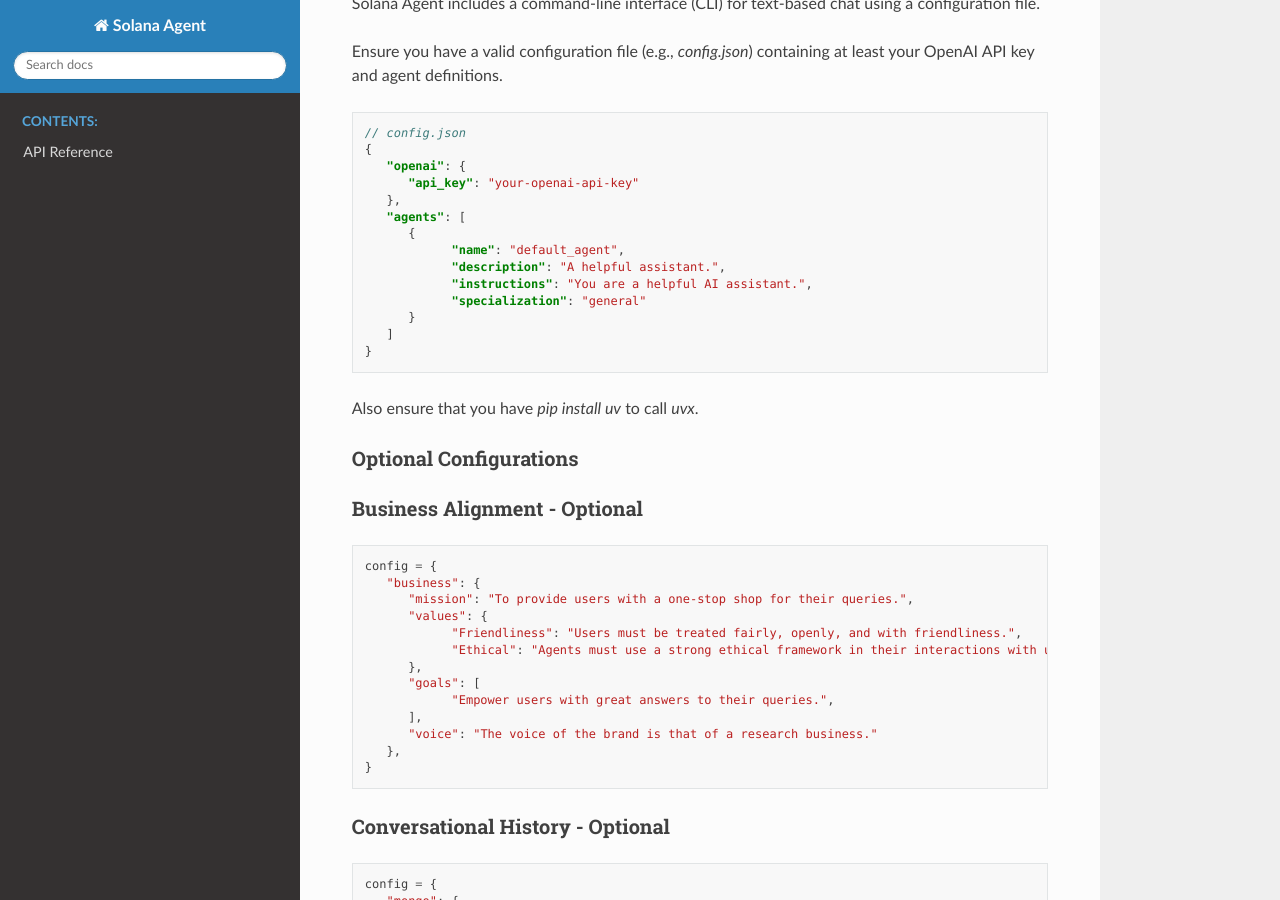
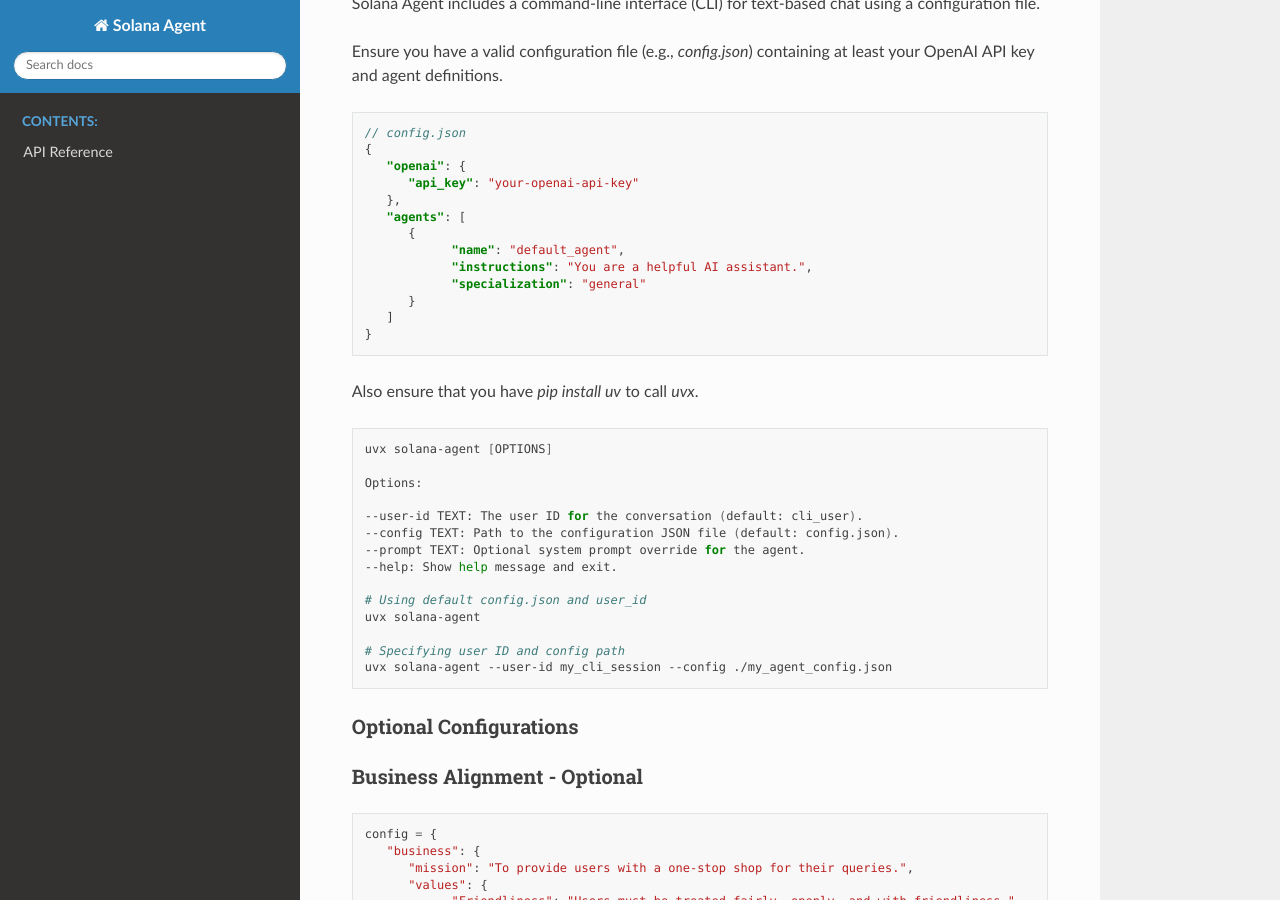
Before and after one commit to truemagic-coder/solana-agent, a Sphinx documentation site: the page built from docs/index.rst, in a window 1280 px wide and 900 px high, scrolled down 3679 px. Built offline with Sphinx 7.4.7 and the Read the Docs theme 3.1.0, drawn with Linux system fonts in a browser that asks for light colours.

```diff
--- a/docs/index.rst
+++ b/docs/index.rst
@@ -213,7 +213,6 @@ Ensure you have a valid configuration file (e.g., `config.json`) containing at l
       "agents": [
          {
                "name": "default_agent",
-               "description": "A helpful assistant.",
                "instructions": "You are a helpful AI assistant.",
                "specialization": "general"
          }
@@ -223,6 +222,7 @@ Ensure you have a valid configuration file (e.g., `config.json`) containing at l
 Also ensure that you have `pip install uv` to call `uvx`.
 
 .. code-block:: bash
+
    uvx solana-agent [OPTIONS]
 
    Options:
```
Also changed, not shown: README.md (+0 -1 lines).
